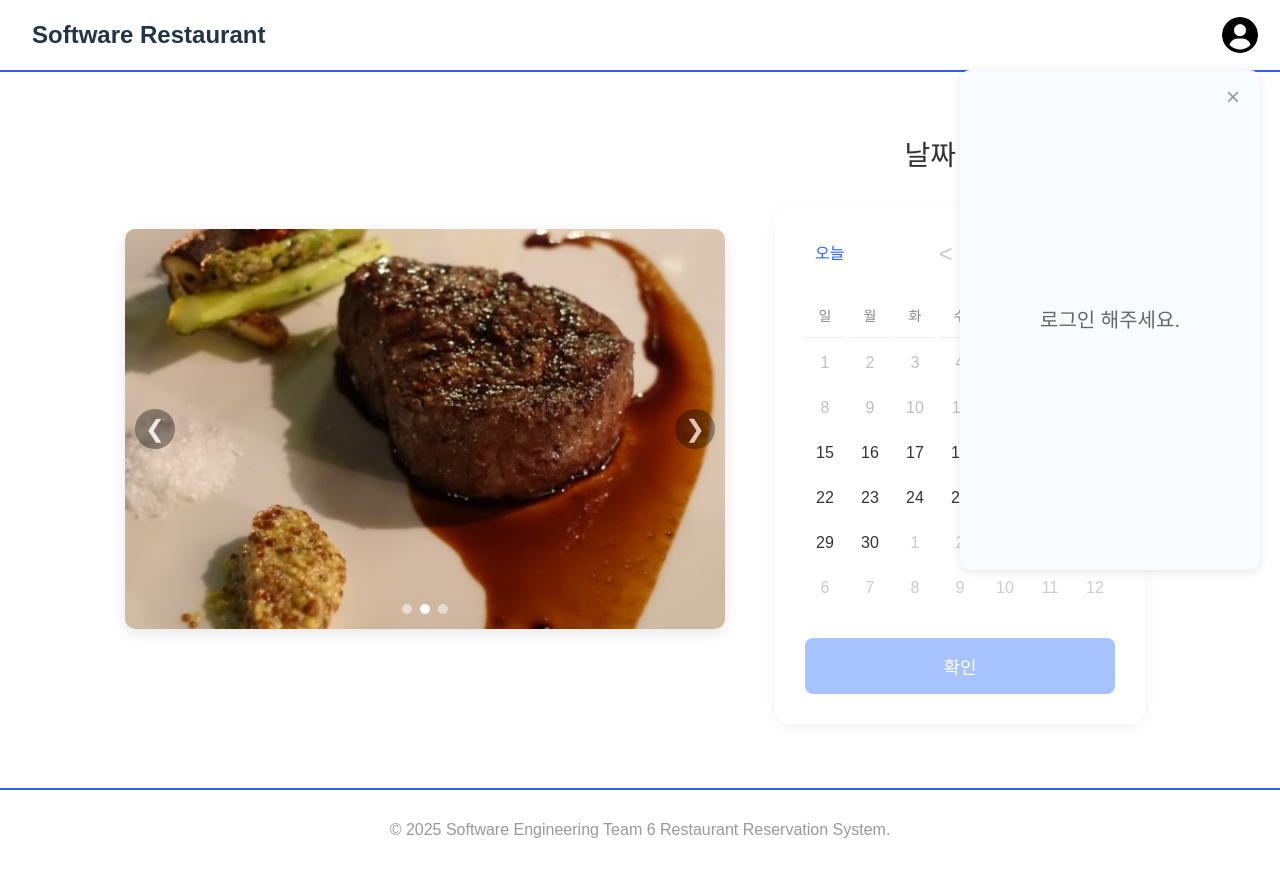
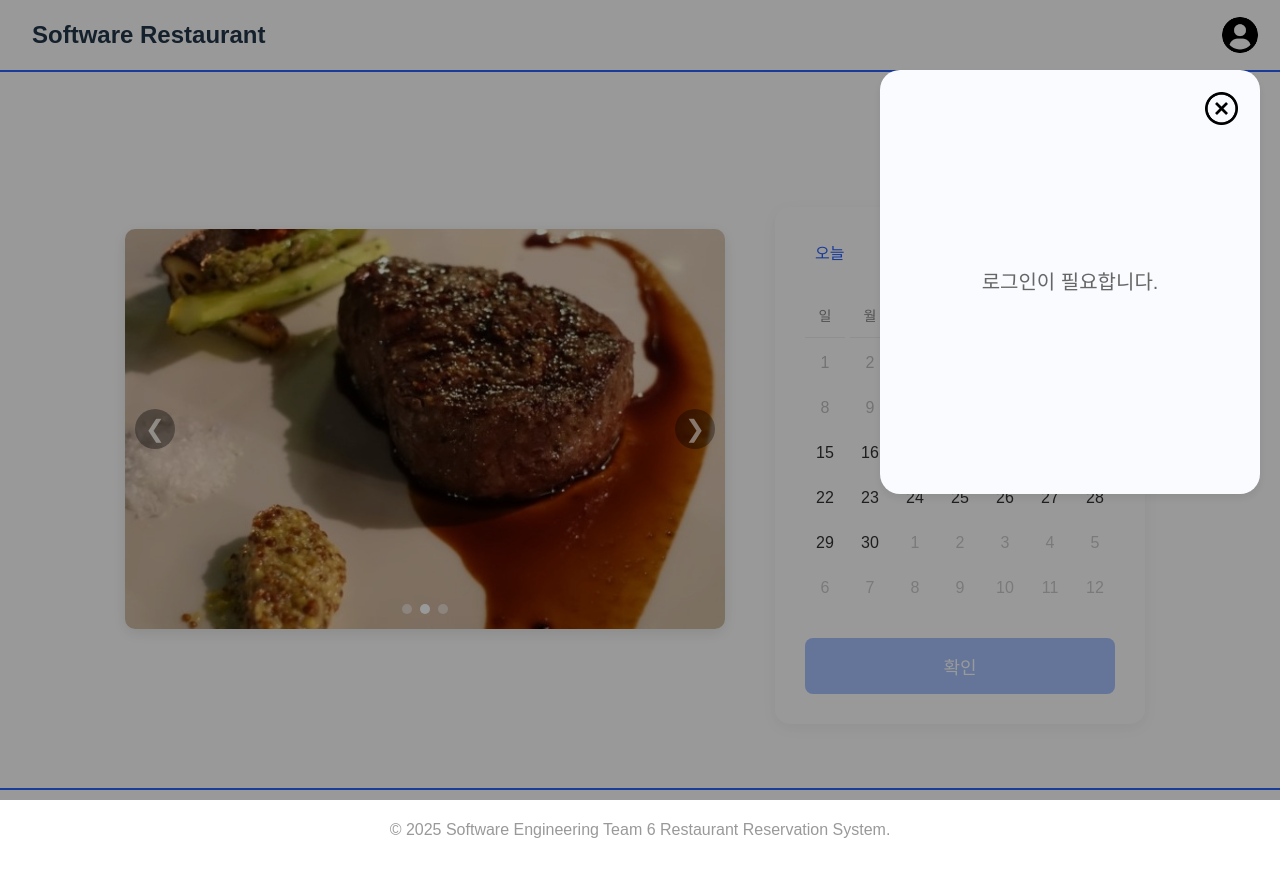
Before and after one commit to ybkim453/Software-Engineering-Team-6, a React (Vite) app in the folder frontend/: page /main in a window 1280 px wide. Both pictures are taken after a click on the element 1240 px from the left and 35 px from the top of the page. Built offline with nearby package versions, Linux system fonts and the light colour scheme; no server answers.

Commit message:
feat: Add ReservationList Button on UserInfo.jsx
- 유저 모달의 내용과 디자인을 수정했습니다.
- 모달에 예약 목록 버튼을 추가했습니다.
- 모달 바깥을 누르면 나가지도록 이벤트 핸들러를 추가했습니다.

```diff
--- a/frontend/src/pages/layout/UserInfo.jsx
+++ b/frontend/src/pages/layout/UserInfo.jsx
@@ -1,6 +1,8 @@
+// src/components/UserInfo.jsx
 import React, { useState, useEffect } from 'react';
 import { useNavigate, useLocation } from 'react-router-dom';
 import '../../styles/layout/UserInfo.css';
+import closeIcon from '../../assets/X_icon.png'; // 닫기 아이콘 이미지
 
 const UserInfo = ({ isOpen, onClose }) => {
   const [userData, setUserData] = useState(null);
@@ -11,13 +13,15 @@ const UserInfo = ({ isOpen, onClose }) => {
   const isLoggedIn = localStorage.getItem('isLoggedIn') === 'true';
 
   useEffect(() => {
-    if (!isLoginPage && isLoggedIn) {
+    if (isOpen && !isLoginPage && isLoggedIn) {
       const userid = localStorage.getItem('userid');
       if (userid) {
         fetchUserData(userid);
       }
+    } else {
+      setUserData(null);
     }
-  }, [isLoginPage, isLoggedIn]);
+  }, [isOpen, isLoginPage, isLoggedIn]);
 
   const fetchUserData = async (userid) => {
     try {
@@ -25,9 +29,13 @@ const UserInfo = ({ isOpen, onClose }) => {
       if (response.ok) {
         const data = await response.json();
         setUserData(data);
+      } else {
+        console.error('Failed to fetch user data:', response.status);
+        setUserData(null);
       }
     } catch (error) {
       console.error('Error fetching user data:', error);
+      setUserData(null);
     }
   };
 
@@ -38,31 +46,58 @@ const UserInfo = ({ isOpen, onClose }) => {
     onClose();
   };
 
+  const handleGoToReservations = () => {
+    navigate('/my-reservations');
+    onClose();
+  };
+
+  // 모달 오버레이 클릭 핸들러
+  const handleOverlayClick = (e) => {
+    // 이벤트의 target이 모달 오버레이 자신인 경우에만 닫기
+    // 이렇게 하면 모달 내용 클릭 시에는 닫히지 않습니다.
+    if (e.target.className === 'user-info-overlay') {
+      onClose();
+    }
+  };
+
+  // 모달 콘텐츠 내부 클릭 시 이벤트 버블링 방지
+  const handleContentClick = (e) => {
+    e.stopPropagation();
+  };
+
   if (!isOpen) return null;
 
   return (
-    <div className="user-info-modal">
-      <div className="user-info-content">
-        <button className="user-info-close-btn" onClick={onClose}>×</button>
+    <div className="user-info-overlay" onClick={handleOverlayClick}> {/* 오버레이 클릭 시 닫기 */}
+      <div className="user-info-modal" onClick={handleContentClick}> {/* 모달 콘텐츠 클릭 시 버블링 방지 */}
+        <button className="user-info-close-btn" onClick={onClose}>
+          <img src={closeIcon} alt="닫기" />
+        </button>
 
         {isLoginPage || !isLoggedIn ? (
-          <div className="user-info-message">로그인 해주세요.</div>
+          <div className="user-info-message">로그인이 필요합니다.</div>
         ) : userData ? (
           <>
-            <h2 className="user-info-greeting">
-              안녕하세요,<br/>{userData.userid}님!
-            </h2>
+            <div className="user-info-greeting">
+              안녕하세요<br/>{userData.name || userData.userid}님!
+            </div>
+
             <div className="user-info-details">
-              <p>이름: {userData.name}</p>
-              <p>이메일: {userData.email}</p>
+              <p>e-mail: {userData.email}</p>
               <p>전화번호: {userData.phone}</p>
             </div>
+
+            <div className="user-info-divider"></div>
+
+            <button className="user-info-reservations-btn" onClick={handleGoToReservations}>
+              예약 목록
+            </button>
             <button className="user-info-logout-btn" onClick={handleLogout}>
               로그아웃
             </button>
           </>
         ) : (
-          <div className="user-info-message">잠시만 기다려주세요...</div>
+          <div className="user-info-message">사용자 정보를 불러오는 중입니다...</div>
         )}
       </div>
     </div>
--- a/frontend/src/styles/layout/UserInfo.css
+++ b/frontend/src/styles/layout/UserInfo.css
@@ -1,46 +1,154 @@
-.user-info-modal {
+/* src/styles/layout/UserInfo.css */
+
+/* UserInfo Modal Overlay (옵션: 모달 외 클릭 시 닫기 위한 배경 오버레이) */
+.user-info-overlay {
     position: fixed;
-  top: 70px;  /* Header 높이만큼 아래로 */
-  right: 20px;
-  width: 300px;
-  height: auto;
-  min-height: 500px;
-  background-color: #F8FBFF;
-  border-radius: 10px;
-  box-shadow: 0 2px 10px rgba(0, 0, 0, 0.1);
-  z-index: 1000;
+    top: 0;
+    left: 0;
+    width: 100%;
+    height: 100%;
+    background-color: rgba(0, 0, 0, 0.4); /* 옅은 회색 반투명 오버레이 */
+    display: flex; /* 모달 중앙 정렬을 위해 사용 가능, 여기서는 우상단에 위치 */
+    justify-content: flex-end; /* 오른쪽 정렬 */
+    align-items: flex-start; /* 상단 정렬 */
+    z-index: 1000; /* 다른 요소 위에 표시 */
 }
 
-.user-info-content {
-  position: relative;
-  height: 500px;
-  text-align: center;
+/* UserInfo Modal Container */
+.user-info-modal {
+    position: absolute; /* Header의 사용자 아이콘 기준 위치 조절 */
+    top: 70px; /* Header 높이만큼 아래로 (Header가 70px이라고 가정) */
+    right: 20px; /* 우측에서 20px 떨어지게 */
+
+    width: 380px;
+    height: 424px;
+    background: #F9FBFF;
+    border-radius: 20px;
+    box-shadow: 0 4px 10px rgba(0, 0, 0, 0.08); /* 옅은 그림자 추가 */
+    padding: 30px; /* 내부 여백 */
+    box-sizing: border-box; /* 패딩이 width/height에 포함되도록 */
     display: flex;
-  flex-direction: column;
+    flex-direction: column; /* 자식 요소들을 세로로 정렬 */
+    align-items: center; /* 가로 중앙 정렬 */
 }
 
+/* 닫기 버튼 */
 .user-info-close-btn {
     position: absolute;
-  top: 15px;
-  right: 15px;
+    top: 22px; /* 이미지에서 726px-402px = 324px, 222px-200px = 22px 차이 */
+    right: 22px; /* 이미지에서 726px-380px-402px = -56px, 너무 왼쪽. 오른쪽에서 22px로 조정 */
     background: none;
     border: none;
-  font-size: 24px;
+    padding: 0;
     cursor: pointer;
-  color: #999;
-  width: 24px;
-  height: 24px;
-  padding: 0;
     line-height: 1;
-  display: flex;
+    display: flex; /* 이미지 중앙 정렬 */
     align-items: center;
     justify-content: center;
 }
 
-.user-info-close-btn:hover {
-  color: #000;
+.user-info-close-btn img {
+    width: 33px; /* 이미지의 원래 크기 */
+    height: 33px;
 }
 
+.user-info-close-btn:hover {
+    opacity: 0.7;
+}
+
+/* 환영 메시지 */
+.user-info-greeting {
+    width: 100%; /* 너비 전체 사용 */
+    padding-left: 20px; /* 이미지 기준 left: 439px, 모달 기준 439-402=37px. 여백 조절 */
+    text-align: left; /* 왼쪽 정렬 */
+    font-family: 'Inter', sans-serif;
+    font-style: normal;
+    font-weight: 500;
+    font-size: 24px;
+    line-height: 29px;
+    color: #000000;
+    margin-top: 39px; /* 이미지에서 top: 239px, 모달 기준 239-200=39px */
+    margin-bottom: 20px; /* 상세 정보와의 간격 */
+    box-sizing: border-box;
+}
+
+/* 사용자 상세 정보 */
+.user-info-details {
+    width: 100%; /* 너비 전체 사용 */
+    padding-left: 20px; /* 이미지 기준 left: 439px */
+    text-align: left; /* 왼쪽 정렬 */
+    font-family: 'Inter', sans-serif;
+    font-style: normal;
+    font-weight: 400;
+    font-size: 20px;
+    line-height: 24px;
+    color: #000000;
+    margin-bottom: 20px; /* 구분선과의 간격 */
+    box-sizing: border-box;
+}
+
+.user-info-details p {
+    margin: 10px 0; /* 각 정보 줄 사이 간격 */
+}
+
+/* 구분선 */
+.user-info-divider {
+    width: 300px; /* 이미지에서 300px */
+    height: 0px;
+    border-top: 2px solid #E6E6E6; /* border로 선 표현 */
+    margin: 15px 0; /* 위아래 간격 */
+}
+
+/* 예약 목록 버튼 */
+.user-info-reservations-btn {
+    width: 299px; /* 이미지에서 299px */
+    height: 41px; /* 이미지에서 41px */
+    background: #2962FF;
+    border-radius: 15px;
+    border: none;
+    font-family: 'Inter', sans-serif;
+    font-style: normal;
+    font-weight: 700;
+    font-size: 20px;
+    line-height: 24px;
+    display: flex;
+    align-items: center;
+    justify-content: center; /* 텍스트 중앙 정렬 */
+    color: #FFFFFF;
+    cursor: pointer;
+    transition: background-color 0.2s ease-in-out;
+    margin-bottom: 15px; /* 로그아웃 버튼과의 간격 */
+}
+
+.user-info-reservations-btn:hover {
+    background-color: #1a4da3;
+}
+
+/* 로그아웃 버튼 */
+.user-info-logout-btn {
+    width: 299px; /* 이미지에서 299px */
+    height: 41px; /* 이미지에서 41px */
+    background: #DDDDDD;
+    border-radius: 15px;
+    border: none;
+    font-family: 'Inter', sans-serif;
+    font-style: normal;
+    font-weight: 700;
+    font-size: 20px;
+    line-height: 24px;
+    display: flex;
+    align-items: center;
+    justify-content: center; /* 텍스트 중앙 정렬 */
+    color: #686868;
+    cursor: pointer;
+    transition: background-color 0.2s ease-in-out;
+}
+
+.user-info-logout-btn:hover {
+    background-color: #c4c4c4;
+}
+
+/* 로그인 필요/로딩 메시지 스타일 */
 .user-info-message {
   position: absolute;
   top: 50%;
@@ -48,49 +156,5 @@
   transform: translate(-50%, -50%);
   color: #666;
   font-size: 20px;
+  text-align: center;
 }
-
-/* 로그인 후 스타일 */
-.user-info-greeting {
-  color: #666;
-  font-size: 25px;
-  margin-top: 30px;
-  margin-bottom: -20px;
-  line-height: 1.5;
-  text-align: left;
-  margin-left: 15px;
-}
-
-.user-info-details {
-  flex: 1;
-  display: flex;
-  flex-direction: column;
-  justify-content: center;
-  text-align: left;
-  padding: 0 15px;
-}
-
-.user-info-details p {
-  color: #666;
-  font-size: 18px;
-  margin: 15px 0;
-}
-
-.user-info-logout-btn {
-  width: 80%;
-  padding: 15px;
-  margin: 0 auto 30px auto;
-  border: none;
-  background-color: #DDD;
-  color: #666;
-  font-size: 16px;
-  cursor: pointer;
-}
-
-.user-info-logout-btn:hover {
-  background-color: #ccc;
-}
-
-.user-info-logout-btn:focus {
-  outline: none;
-}
```
Lines whose indentation alone changed are shown as unchanged.
